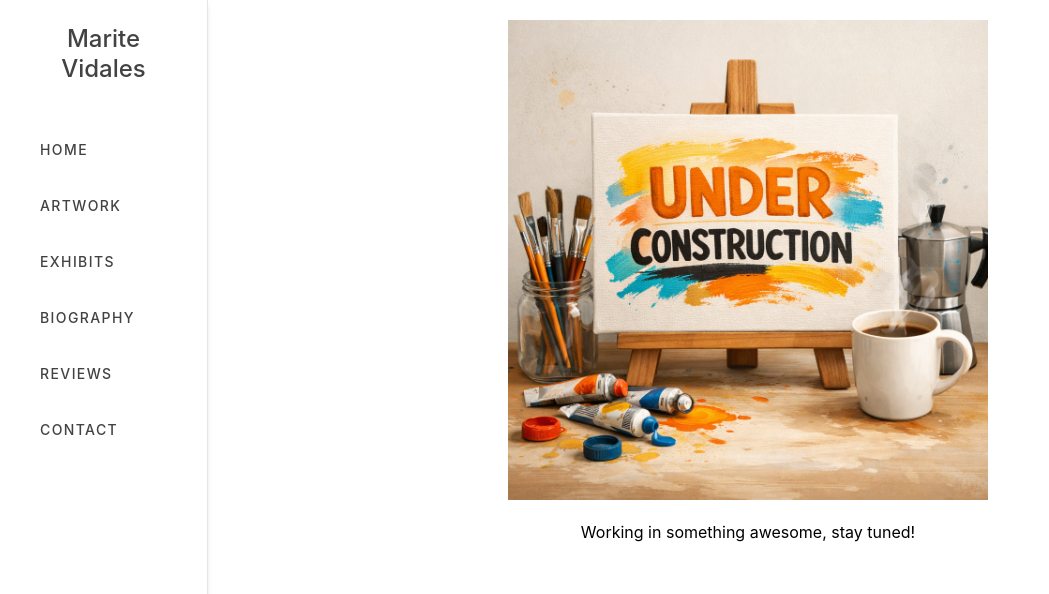
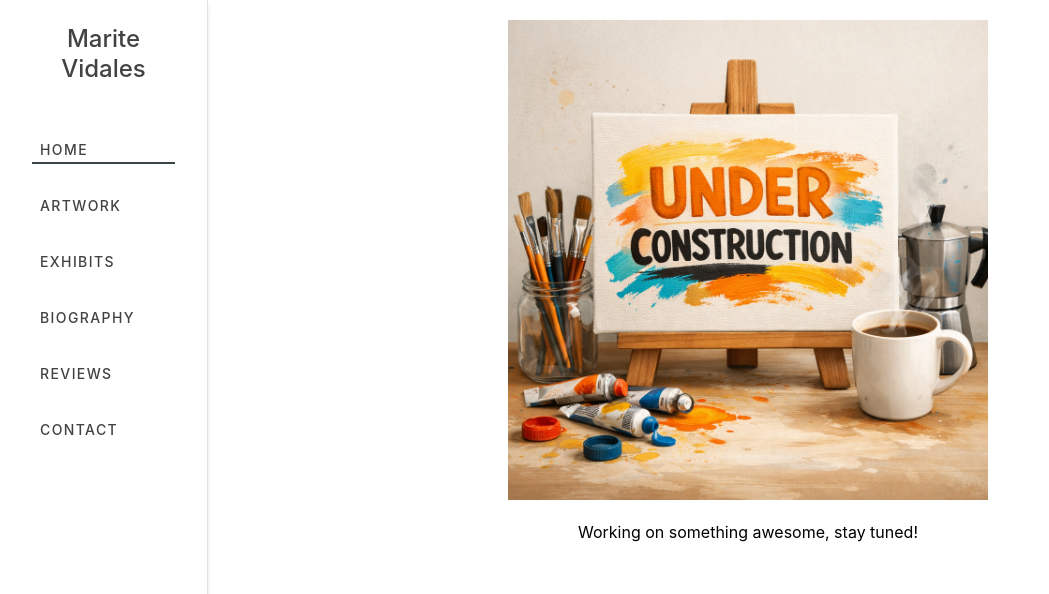
Before and after one commit to perlajarillo/marite-vidales-v2, a React (Vite) app: page /under-construction in a window 1280 px wide. Shown: the top 594 px of the page, without its empty margins (0-1049 px from the left). Built offline with nearby package versions, Linux system fonts and the light colour scheme; no server answers.

Commit message:
feat: set active tab in navigation bar

```diff
--- a/src/components/Sidebar/Sidebar.module.css
+++ b/src/components/Sidebar/Sidebar.module.css
@@ -22,7 +22,24 @@
   }
 
   .sidebarLink {
-    @apply relative p-2 text-sm lg:font-medium tracking-widest pb-1 after:absolute after:bottom-0 after:left-0 after:h-[2px] after:w-full after:origin-center after:scale-x-0 after:bg-mist-700 after:transition-transform after:duration-300 hover:after:scale-x-100 uppercase;
+    @apply relative p-2 text-sm lg:font-medium tracking-widest pb-1 rounded-md transition-colors duration-300 after:absolute after:bottom-0 after:left-0 after:h-[2px] after:w-full after:origin-center after:scale-x-0 after:bg-mist-700 after:transition-transform after:duration-300 hover:after:scale-x-100 uppercase;
+  }
+
+  .sidebarLinkActive {
+    @apply after:scale-x-100;
+    animation: sidebarLinkActivePulse 1.6s ease-out forwards;
+  }
+
+  @keyframes sidebarLinkActivePulse {
+    0% {
+      background-color: #f5f5f4;
+    }
+    40% {
+      background-color: #f3f1f0;
+    }
+    100% {
+      background-color: transparent;
+    }
   }
 
   .sidebarFooter {
--- a/src/components/Sidebar/Sidebar.tsx
+++ b/src/components/Sidebar/Sidebar.tsx
@@ -2,8 +2,11 @@ import { NavLink } from "react-router";
 //TODO: import { useTranslation } from "react-i18next";
 import intl from "../../locales/en.json";
 import styles from "./Sidebar.module.css";
+import { useState } from "react";
 
 const Sidebar: React.FC = () => {
+  const [activeIndex, setActiveIndex] = useState(0);
+
   const year = new Date().getFullYear();
 
   const instagram =
@@ -13,30 +16,34 @@ const Sidebar: React.FC = () => {
   const email =
     "M21.75 6.75v10.5a2.25 2.25 0 0 1-2.25 2.25h-15a2.25 2.25 0 0 1-2.25-2.25V6.75m19.5 0A2.25 2.25 0 0 0 19.5 4.5h-15a2.25 2.25 0 0 0-2.25 2.25m19.5 0v.243a2.25 2.25 0 0 1-1.07 1.916l-7.5 4.615a2.25 2.25 0 0 1-2.36 0L3.32 8.91a2.25 2.25 0 0 1-1.07-1.916V6.75";
 
+  const tabsData = [
+    { label: intl.home, to: "/" },
+    { label: intl.artwork, to: "/under-construction" },
+    { label: intl.exhibits, to: "/under-construction" },
+    { label: intl.biography, to: "/biography" },
+    { label: intl.reviews, to: "/under-construction" },
+    { label: intl.contact, to: "/under-construction" },
+  ];
   return (
     <aside className={styles.sidebar}>
       <div className={styles.sidebarHeader}>
         <h2 className={styles.sidebarTitle}>{intl.siteTitle}</h2>
       </div>
       <nav className={styles.sidebarNav}>
-        <NavLink to="/" className={styles.sidebarLink}>
-          {intl.home}
-        </NavLink>
-        <NavLink to="/under-construction" className={styles.sidebarLink}>
-          {intl.artwork}
-        </NavLink>
-        <NavLink to="/under-construction" className={styles.sidebarLink}>
-          {intl.exhibits}
-        </NavLink>
-        <NavLink to="/biography" className={styles.sidebarLink}>
-          {intl.biography}
-        </NavLink>
-        <NavLink to="/under-construction" className={styles.sidebarLink}>
-          {intl.reviews}
-        </NavLink>
-        <NavLink to="/under-construction" className={styles.sidebarLink}>
-          {intl.contact}
-        </NavLink>
+        {tabsData.map((tab, index) => (
+          <NavLink
+            key={tab.to}
+            to={tab.to}
+            className={
+              activeIndex === index
+                ? `${styles.sidebarLinkActive} ${styles.sidebarLink}`
+                : styles.sidebarLink
+            }
+            onClick={() => setActiveIndex(index)}
+          >
+            {tab.label}
+          </NavLink>
+        ))}
       </nav>
       <div className={styles.sidebarFooter}>
         <p className={styles.sidebarCopyright}>
--- a/src/components/UnderConstruction/UnderConstruction.tsx
+++ b/src/components/UnderConstruction/UnderConstruction.tsx
@@ -4,7 +4,7 @@ const UnderConstruction: React.FC = () => {
   return (
     <div className="flex flex-col w-full h-screen items-center p-5 gap-5">
       <div className="w-full h-120 overflow-hidden bg-contain bg-center bg-no-repeat bg-[url(assets/Under_Construction.png)]"></div>
-      <p>Working in something awesome, stay tuned!</p>
+      <p>Working on something awesome, stay tuned!</p>
     </div>
   );
 };
```
